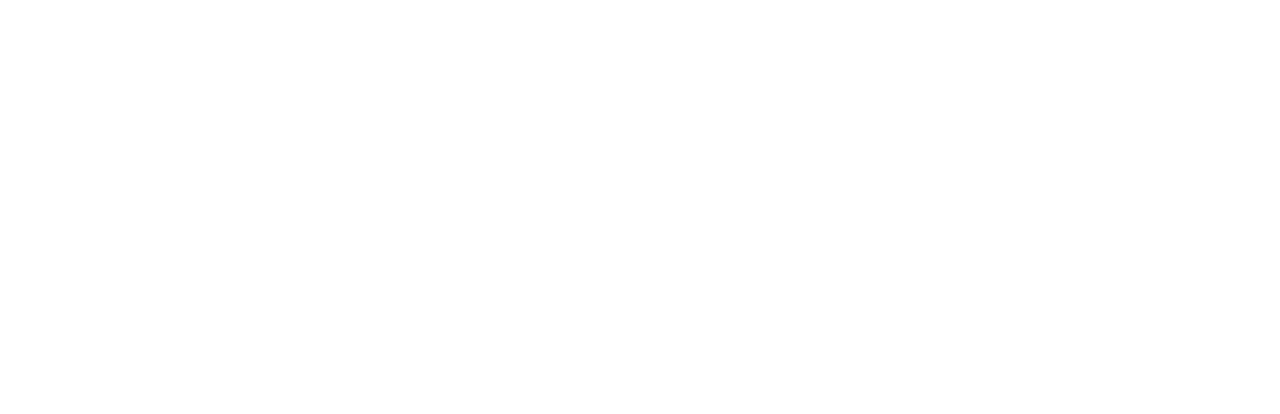
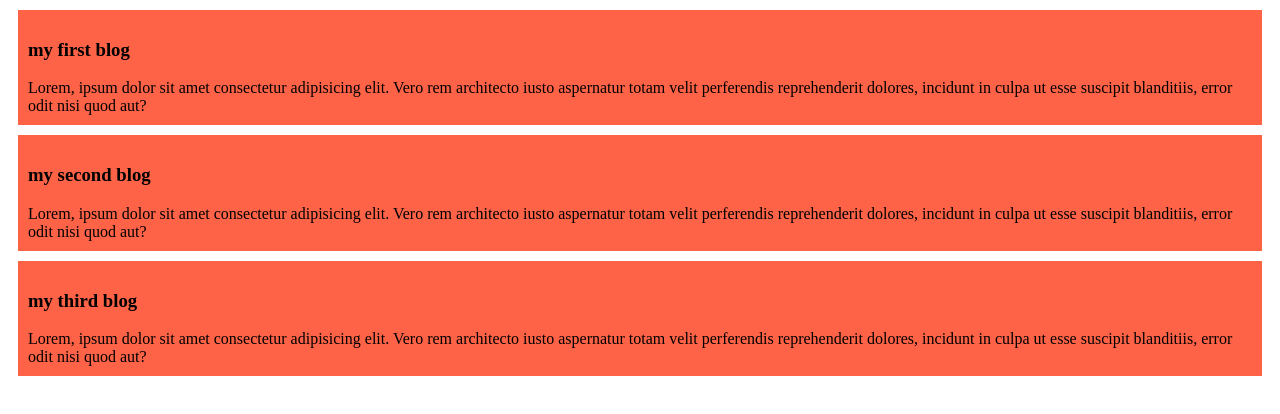
Before and after one commit to rakib777sanji/my-first-github-repo, a plain HTML site: page index.html in a window 1280 px wide. Drawn offline with Linux system fonts and the light colour scheme.

Commit message:
added the second & third blog

```diff
--- a/index.html
+++ b/index.html
@@ -4,8 +4,22 @@
     <meta charset="UTF-8">
     <meta name="viewport" content="width=device-width, initial-scale=1.0">
     <title>My First Ever Github Repo</title>
+    <link rel="stylesheet" href="styles/blog.css">
 </head>
 <body>
-
+    <!--This is the Head Section-->
+<body>
+   <div>
+    <h3>my first blog</h3>
+    Lorem, ipsum dolor sit amet consectetur adipisicing elit. Vero rem architecto iusto aspernatur totam velit perferendis reprehenderit dolores, incidunt in culpa ut esse suscipit blanditiis, error odit nisi quod aut?
+   </div>
+   <div>
+    <h3>my second blog</h3>
+    Lorem, ipsum dolor sit amet consectetur adipisicing elit. Vero rem architecto iusto aspernatur totam velit perferendis reprehenderit dolores, incidunt in culpa ut esse suscipit blanditiis, error odit nisi quod aut?
+   </div>
+   <div>
+    <h3>my third blog</h3>
+    Lorem, ipsum dolor sit amet consectetur adipisicing elit. Vero rem architecto iusto aspernatur totam velit perferendis reprehenderit dolores, incidunt in culpa ut esse suscipit blanditiis, error odit nisi quod aut?
+   </div>
 </body>
 </html>
--- a/styles/blog.css
+++ b/styles/blog.css
@@ -0,0 +1,5 @@
+div{
+    background-color: tomato;
+    padding: 10px;
+    margin: 10px;
+}
```
